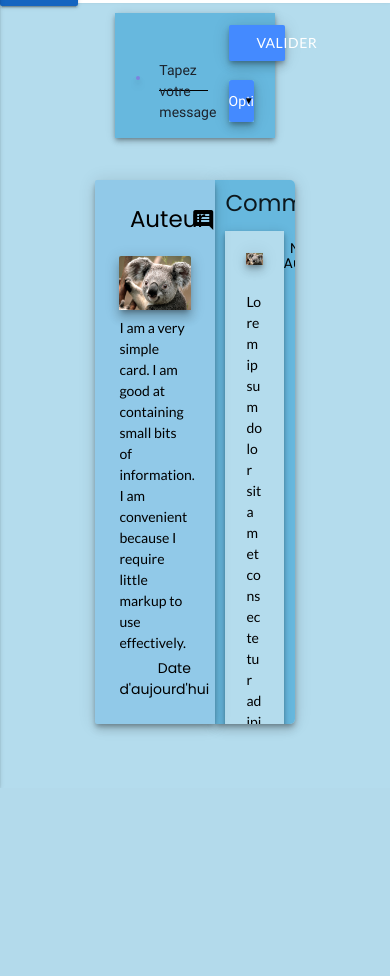
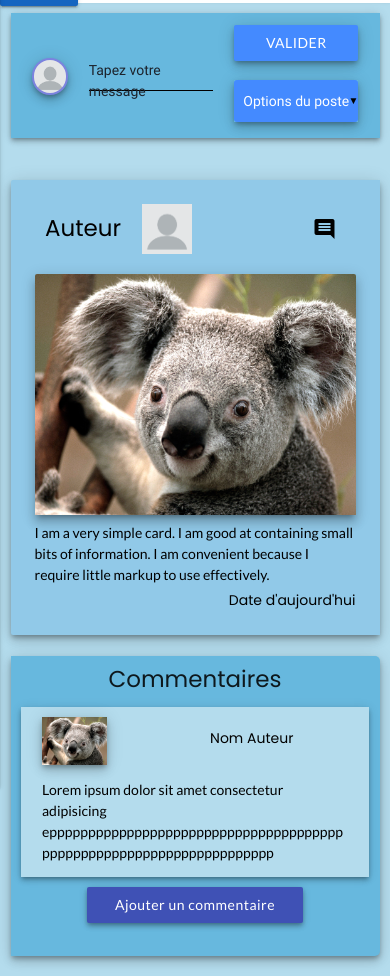
Before and after one commit to Moustick95/Interpeople2, a PHP site: page /pageMur.html in a window 390 px wide. Shown: the part 56-1032 px from the top of the page. Before the commit the page ends 844 px from the top, so only its background shows below. Run offline with PHP 8.4, Linux system fonts and the light colour scheme; some web fonts are replaced.

Commit message:
je sais plus

```diff
--- a/css/styleMur.css
+++ b/css/styleMur.css
@@ -229,7 +229,17 @@ textarea.materialize-textarea {
     border-bottom-color: #000 !important;
 }
 
+
+
  /* label color */
  .input-field label {
     color: rgb(28, 34, 43);
   }
+
+  @media screen and (max-width: 400px)
+  {
+    .fenetreCommentaire
+    {
+        max-height: 300px;
+    }
+  }
--- a/index.html
+++ b/index.html
@@ -50,13 +50,13 @@
         </div>
 
         <!-- Logo et titre centré -->
-        <div class="col s12 xl6 offset-xl1 center-align" id="TitreLogo">
+        <div class="col s12 xl8 center-align" id="TitreLogo">
             <h1>InterPeople</h1>
             <img src="image/LogoInterpeople.png" class="z-depth-5" alt="">
         </div>
 
         <!-- Colonne de droite -->
-        <div class="col s6 xl2 offset-xl1 z-depth-5 left-align " id="colonne2">
+        <div class="col s6 xl2 z-depth-5 left-align " id="colonne2">
             <h5>Fonctionnalités : </h5>
             <br />
             <p>Une liste d'amis facile à gérer</p>
--- a/pageMur.html
+++ b/pageMur.html
@@ -133,12 +133,12 @@
 
     <!-- Nouveau Poste -->
     <div class="row">
-        <div class="col s8 offset-s2" id="nouveauMessage">
-            <div class="col s8 offset-s2 z-depth-2 valign-wrapper tailleBlocNouveau">
-                <div class="col s2" id="partieImage">
+        <div class="col m8  offset-m2 s12" id="nouveauMessage">
+            <div class="col m8  offset-m2 s12 z-depth-2 valign-wrapper tailleBlocNouveau">
+                <div class="col m2 s4" id="partieImage">
                     <img id="imageProfil" class="circle responsive-img z-depth-3" src="image/index.png" alt="Profil">
                 </div>
-                <div class="col s6" id="nouveauPoste">
+                <div class="col m6 s12" id="nouveauPoste">
                     <form action="#">
                         <div class="input-field">
                             <textarea type="text" id="textarea" class="materialize-textarea"></textarea>
@@ -146,7 +146,7 @@
                         </div>
                     </form>
                 </div>
-                <div class="col s4 " id="boutonProfil">
+                <div class="col m4 s12" id="boutonProfil">
                     <button class="btn blue accent-2 z-depth-3" id="boutonNouveau">Valider</button>
                     <div id="menuOptions" class="input-field">
                             <select class="z-depth-3">
@@ -165,8 +165,8 @@
     <!-- Debut ligne -->
     <div class="row">
         <!-- Debut du poste -->
-        <div class="col s8 offset-s2 fenetreEnsemble">
-            <div class="col s6 offset-s1 poste ">
+        <div class="col m8 s12 offset-m2 fenetreEnsemble">
+            <div class="col m6 s12 offset-m1 poste ">
                 <div class="card center-align z-depth-3 cartePoste">
                     <!-- Auteur et image de profil MAJ -->
 
@@ -174,13 +174,13 @@
                         <span class="card-title">
                             <div class="titre">
                                 <div class="row valign-wrapper">
-                                    <div class="col s3">
+                                    <div class="col m3 s4">
                                         <h5 id="titreCarteAuteur">Auteur</h5>
                                     </div>
-                                    <div class="col s4 valign-wrapper" id="imageTitreAuteur">
+                                    <div class="col m4 s6 valign-wrapper" id="imageTitreAuteur">
                                         <img src="image/index.png" width="50px" class="imageAuteur " alt="">
                                     </div>
-                                    <div class="col s1 offset-s5">
+                                    <div class="col m1 offset-m5 s2">
                                         <div id="statsCommentaires">
                                             <span id="nombreCommentaire"></span>
                                             <i class="material-icons">comment</i>
@@ -209,7 +209,7 @@
             </div>
             <!-- Fin du poste -->
             <!-- Espace commentaires -->
-            <div class="col s4 z-depth-3 fenetreCommentaire center-align">
+            <div class="col m4 s12 z-depth-3 fenetreCommentaire center-align">
                 <h5>Commentaires</h5>
                 <div class="col s12 z-depth-2 black-text commentaireUnique" style="margin-top:5px;">
                     <!-- Auteur du commentaires -->
```
Also changed, not shown: css/style.css (+11 -0 lines).
